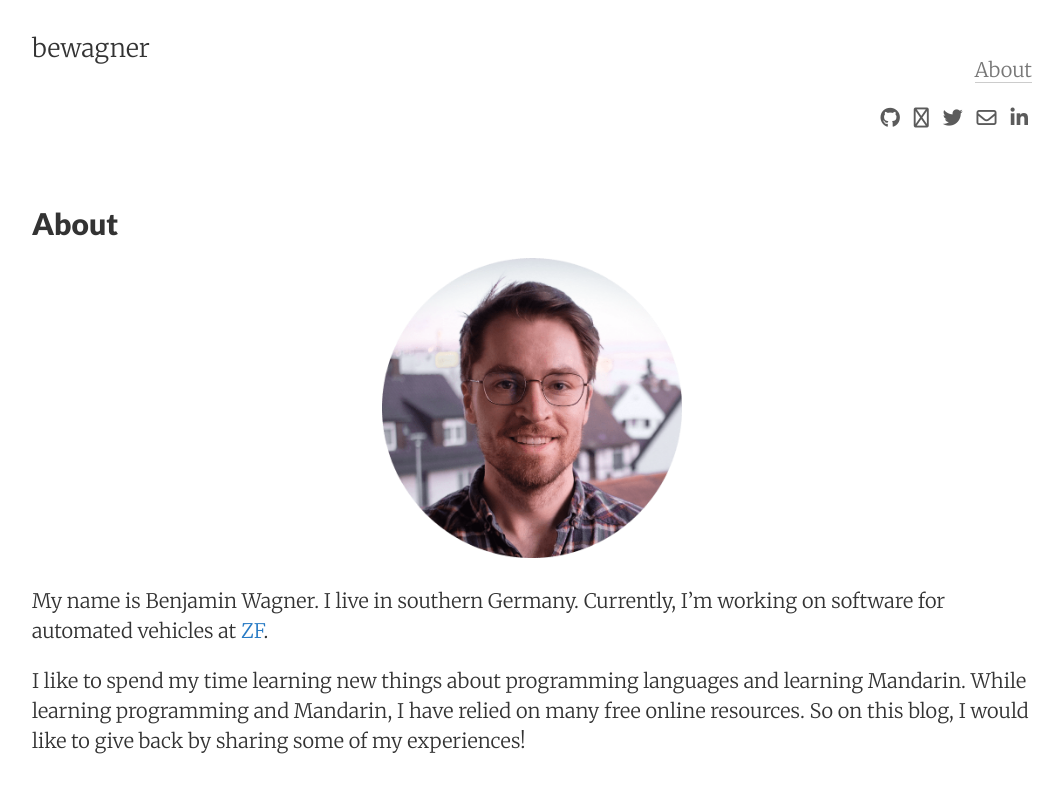
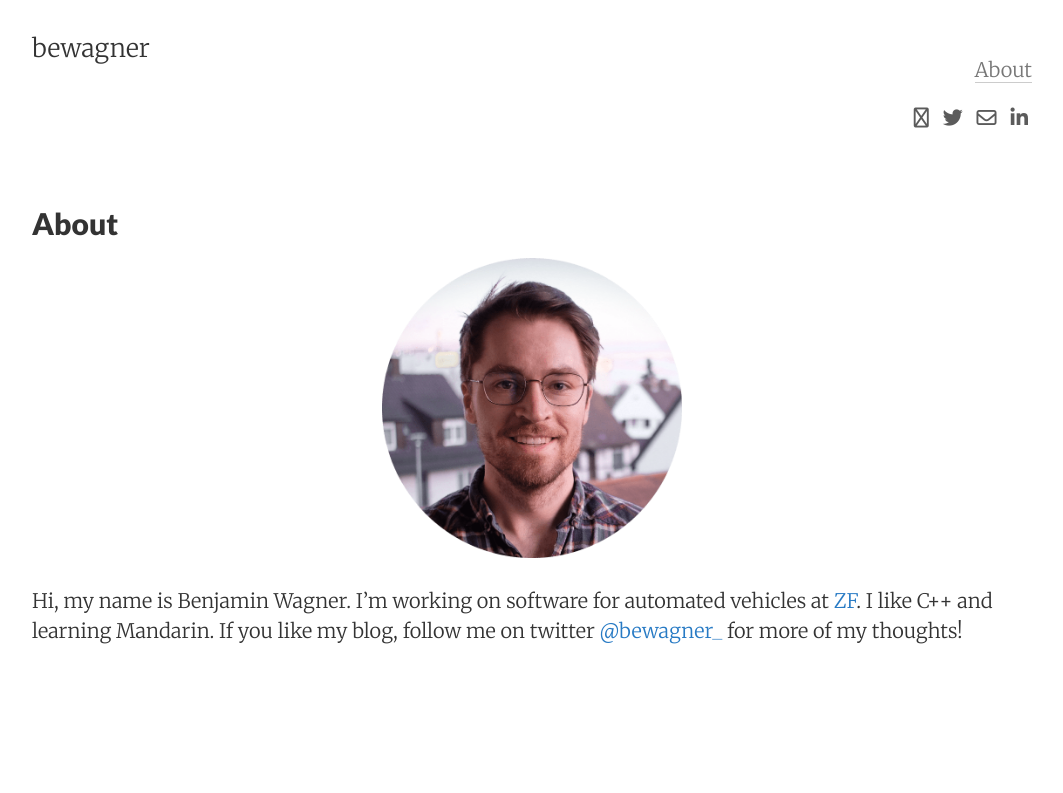
Before and after one commit to bewagner/bewagner.github.io, a Jekyll site: the page built from about.md, in a window 1280 px wide. Shown: the top 793 px of the page, without its empty margins (108-1171 px from the left). Built offline with Jekyll 4.4.1, drawn with Linux system fonts in a browser that asks for light colours; nearby versions of some CDN libraries.

Commit message:
Change about

```diff
--- a/_config.yml
+++ b/_config.yml
@@ -46,7 +46,7 @@ facebook_appid:
 facebook_comments_number: 10
 
 # Social icons
-github_username: bewagner
+github_username:
 reddit_username:
 bitbucket_username:
 stackoverflow_id:
@@ -64,7 +64,7 @@ telegram_username:
 vk_id:
 
 # Post sharing icons
-show_sharing_icons: false
+show_sharing_icons: true
 # Change to 'true' to enable individual icons
 share_facebook: false
 share_twitter: true
--- a/about.md
+++ b/about.md
@@ -7,8 +7,6 @@ tags: about
 {:.center}
 ![Benjamin Wagner](/images/about.png){:width="30%"}
 
-My name is Benjamin Wagner. I live in southern Germany. Currently, I'm working on software for automated vehicles at [ZF](https://www.zf.com/mobile/en/homepage/homepage.html).
-
-I like to spend my time learning new things about programming languages and learning Mandarin.
-While learning programming and Mandarin, I have relied on many free online resources.
-So on this blog, I would like to give back by sharing some of my experiences!
+Hi, my name is Benjamin Wagner. I'm working on software for automated vehicles at [ZF](https://www.zf.com/mobile/en/homepage/homepage.html).
+I like C++ and learning Mandarin.
+If you like my blog, follow me on twitter [@bewagner_](https://twitter.com/bewagner_) for more of my thoughts!
```
Also changed, not shown: .gitmodules (added).
